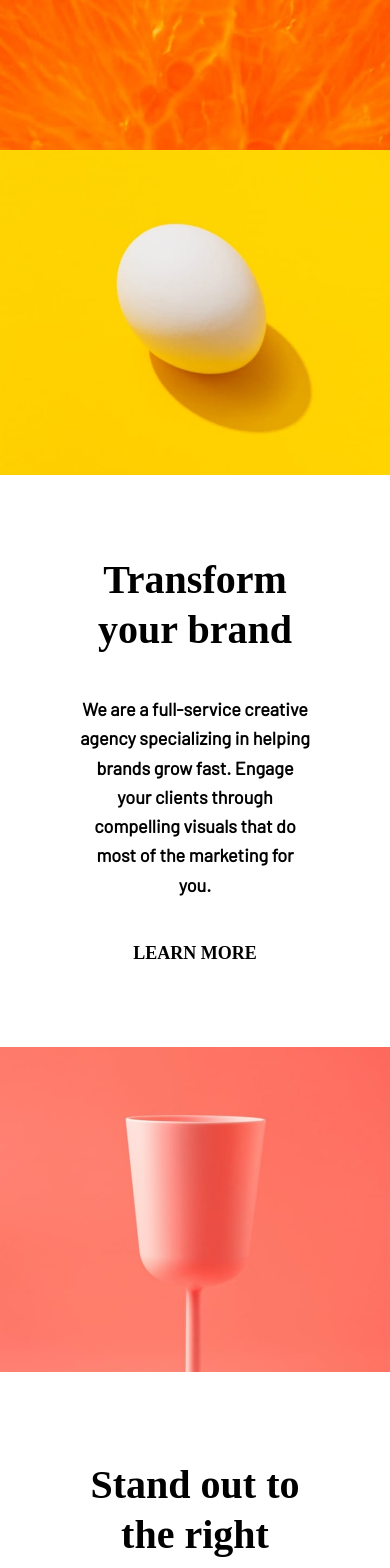
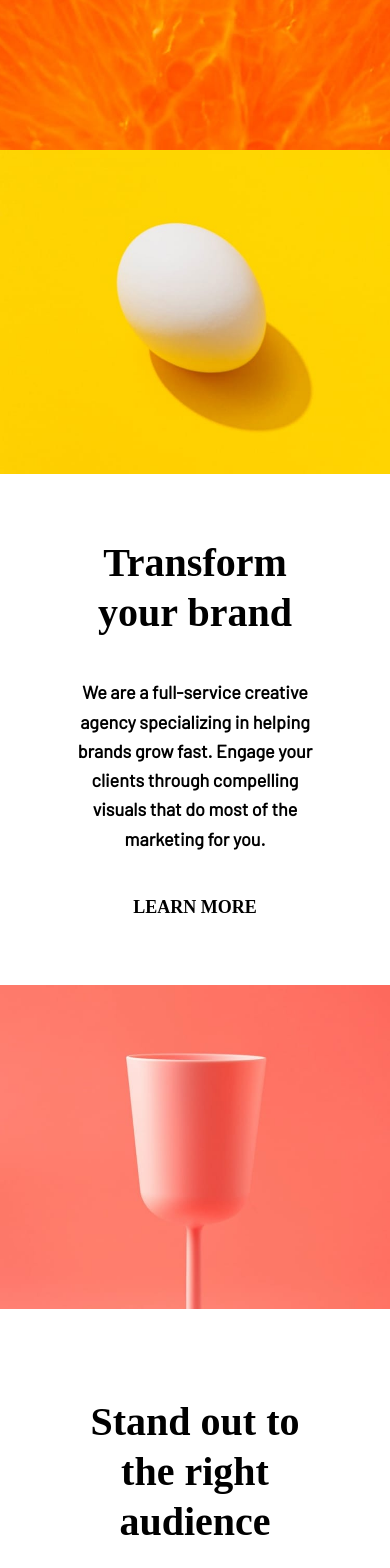
Before and after one commit to jessicaArvizu/FEpractice_Sunnyside-agency-landing-page, a React (Vite) app: page / in a window 390 px wide. Shown: the part 822-2390 px from the top of the page. Built offline with nearby package versions, Linux system fonts and the light colour scheme.

Commit message:
Update App.jsx

```diff
--- a/src/App.jsx
+++ b/src/App.jsx
@@ -4,21 +4,24 @@ import '@fontsource-variable/fraunces';
 import Hero from './components/Hero/Hero'
 import Footer from './components/Footer/Footer'
 import Gallery from './components/Gallery/Gallery'
-import imgTransform from '../src/images/desktop/image-transform.jpg'
-import imgStandOut from '../src/images/desktop/image-stand-out.jpg'
-import imgGraphicDesign from '../src/images/desktop/image-graphic-design.jpg'
-import imgPhotography from '../src/images/desktop/image-photography.jpg'
+import imgTransformDesktop from '../src/images/desktop/image-transform.jpg'
+import imgTransformMobile from '../src/images/mobile/image-transform.jpg'
+import imgStandOutDesktop from '../src/images/desktop/image-stand-out.jpg'
+import imgStandOutMobile from '../src/images/mobile/image-stand-out.jpg'
+import imgGraphicDesignDesktop from '../src/images/desktop/image-graphic-design.jpg'
+import imgGraphicDesignMobile from '../src/images/mobile/image-graphic-design.jpg'
+import imgPhotographyDesktop from '../src/images/desktop/image-photography.jpg'
+import imgPhotographyMobile from '../src/images/mobile/image-photography.jpg'
 import Testimonials from './components/Testimonials/Testimonials';
 
 function App() {
 
   return (
     <div>
-
       <Hero />
 
       <div className='grid grid-cols-1 lg:grid-cols-2'>
-        <div className='flex flex-col justify-center text-center p-20 space-y-10 lg:pl-40 lg:order-2 order-2'>
+        <div className='flex flex-col justify-center text-center p-16 space-y-10 lg:pl-40 lg:order-2 order-2'>
           <h2 className='text-[40px] font-black leading-[50px] lg:pr-40 lg:pt-2'>
             Transform your brand
           </h2>
@@ -35,13 +38,15 @@ function App() {
           </h3>
         </div>
         <div className='lg:order-2 order-1'>
-          <img src={imgTransform} alt='Egg on a yellow background.' />
+          <img src={imgTransformDesktop} alt='Egg on a yellow background.' className='hidden lg:block' />
+          <img src={imgTransformMobile} alt='Egg on a yellow background.' className='block lg:hidden' />
         </div>
       </div>
 
-      <div className='grid grid-cols-1	lg:grid-cols-2'>
-        <div className='order-1 lg:order-2'>
-          <img src={imgStandOut} alt='Coralish Pink glass cup on a darker coral background.' />
+      <div className='grid grid-cols-1 lg:grid-cols-2'>
+        <div className='order-2 lg:order-1'>
+          <img src={imgStandOutDesktop} alt='Coralish Pink glass cup on a darker coral background.' className='hidden lg:block' />
+          <img src={imgStandOutMobile} alt='Coralish Pink glass cup on a darker coral background.' className='block lg:hidden' />
         </div>
         <div className='flex flex-col justify-center text-center space-y-10 p-20 lg:pl-28 lg:order-1 order-2'>
 
@@ -49,7 +54,7 @@ function App() {
             Stand out to the right audience
           </h2>
 
-          <p className='text-[18px] font-semibold lg:pr-36 leading-relaxed	'>
+          <p className='text-[18px] font-semibold lg:pr-36 leading-relaxed'>
             Using a collaborative formula of designers, researchers, photographers,
             videographers, and copywriters, we’ll build and extend your brand in digital places.
           </p>
@@ -64,27 +69,31 @@ function App() {
 
       <div className='grid grid-cols-1 lg:grid-cols-2'>
         <div className='relative'>
-          <img src={imgGraphicDesign} alt='Cherries on a green background.' />
+          <img src={imgGraphicDesignDesktop} alt='Cherries on a green background.' className='hidden lg:block'  />
+          <img src={imgGraphicDesignMobile} alt='Cherries on a green background.' className='block lg:hidden'/>
 
-          <div className="absolute top-80 left-0 right-0 bottom-0 flex flex-col justify-center items-center p-36">
+
+          <div className="absolute top-80 left-0 right-0 bottom-0 flex flex-col justify-center items-center lg:p-36">
             <h2 className="text-3xl font-bold mb-4 mt-4 font-black text-ss_dark-des-cyan">
               Graphic Design
             </h2>
-            <p className="text-[16px] font-bold px-12 mt-4 text-center leading-relaxed text-ss_dark-des-cyan">
+            <p className="lg:text-[18px] font-bold px-12 mt-4 text-center leading-relaxed text-ss_dark-des-cyan">
               Great design makes you memorable. We deliver artwork that
               underscores your brand message and captures potential clients’
               attention.
             </p>
           </div>
         </div>
+
         <div className='relative'>
-          <img src={imgPhotography} alt='Tangerine on a teal background.' />
+          <img src={imgPhotographyDesktop} alt='Tangerine on a teal background.' className='hidden lg:block'  />
+          <img src={imgPhotographyMobile} alt='Tangerine on a teal background.' className='block lg:hidden'/>
 
-          <div className="absolute top-80 left-0 right-0 bottom-0 flex flex-col justify-center items-center p-36">
+          <div className="absolute top-80 left-0 right-0 bottom-0 flex flex-col justify-center items-center lg:p-36">
             <h2 className="text-3xl font-bold mb-4 mt-4 font-black text-ss_dark-blue">
               Photography
             </h2>
-            <p className="text-[16px] font-bold px-12 mt-4 text-center leading-relaxed text-ss_dark-blue">
+            <p className="lg:text-[16px] font-bold px-12 mt-4 text-center leading-relaxed text-ss_dark-blue">
               Increase your credibility by getting the most stunning,
               high-quality photos that improve your business image.
             </p>
```
